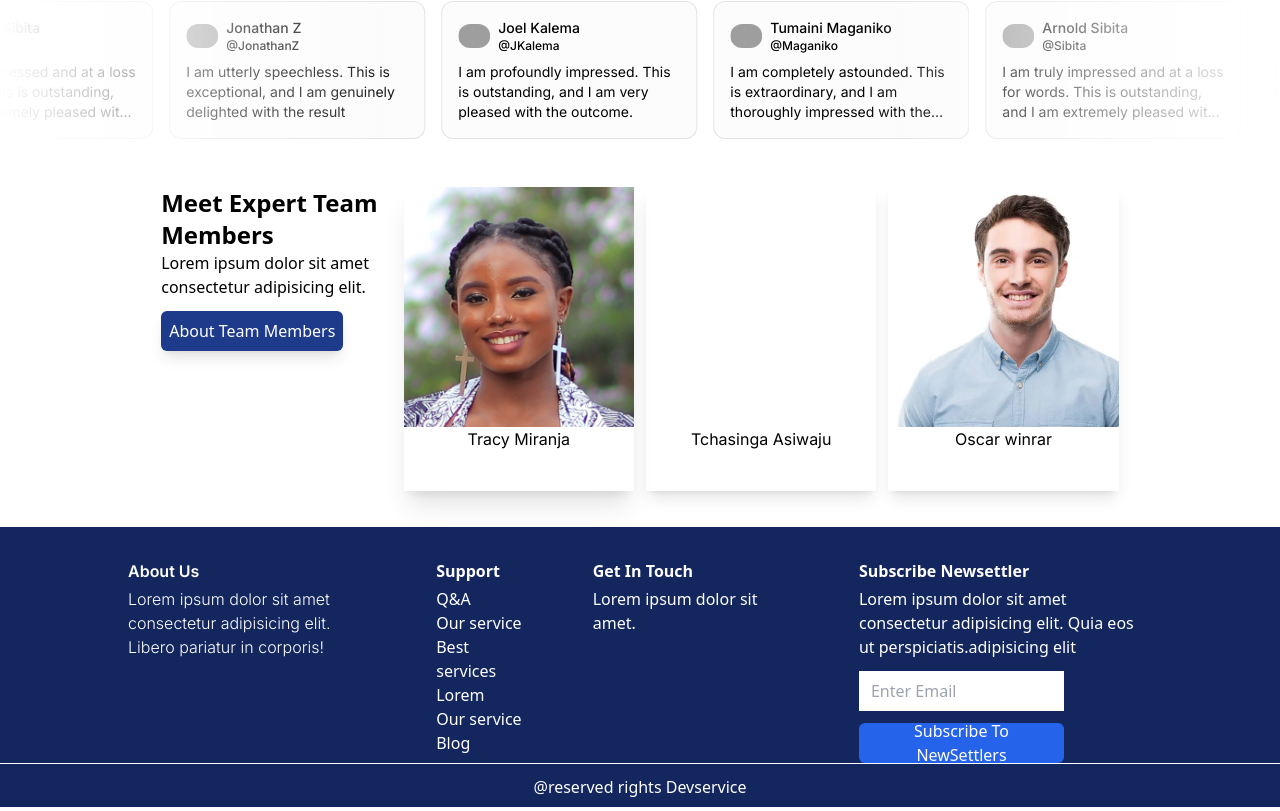
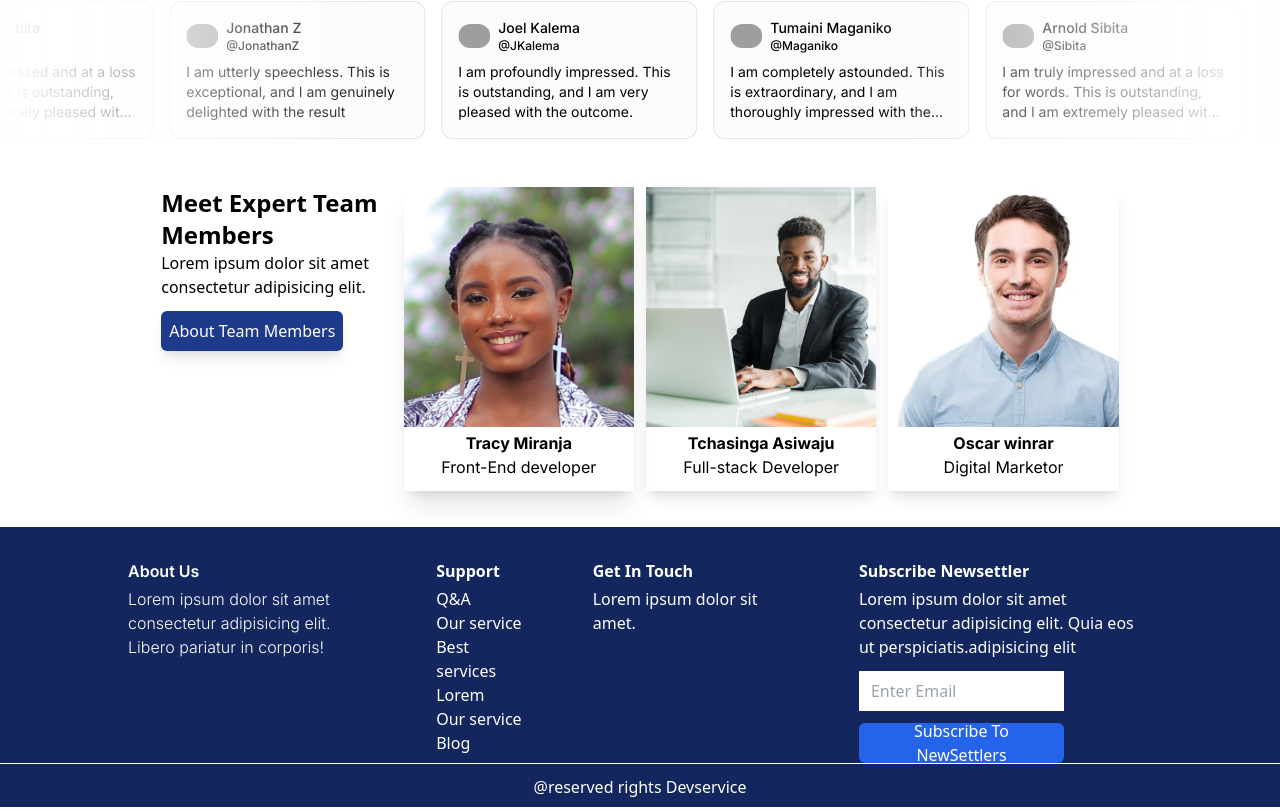
Before and after one commit to tchasinga/devservice, a Next.js app: page / in a window 1280 px wide. Shown: the part 2562-3373 px from the top of the page. Built offline with nearby package versions, Linux system fonts and the light colour scheme; grey boxes are pictures that could not be loaded.

Commit message:
Add ranking of members

```diff
--- a/src/app/Components/Team.jsx
+++ b/src/app/Components/Team.jsx
@@ -16,20 +16,23 @@ function Team() {
       </div>
       <div className="w-[18%] h-[38vh] shadow-xl align-text-bottom">
         <div className=" Member1 w-full h-[30vh]"></div>
-        <div className=" mb-0 flex justify-center text-center items-center ">
-          <h4>Tracy Miranja</h4>
+        <div className=" mb-0 flex justify-center text-center items-center flex-col mt-1">
+          <h4 className="font-bold">Tracy Miranja</h4>
+          <p>Front-End developer</p>
         </div>
       </div>
       <div className="w-[18%] h-[38vh] shadow-lg">
-        <div className=" Member2w-full h-[30vh]"></div>
-        <div className="flex justify-center">
-          <h4>Tchasinga Asiwaju</h4>
+        <div className=" Member2 w-full h-[30vh]"></div>
+        <div className="flex justify-center flex-col items-center mt-1 ">
+          <h4 className="font-bold">Tchasinga Asiwaju</h4>
+          <p>Full-stack Developer</p>
         </div>
       </div>
       <div className="w-[18%] h-[38vh] shadow-lg">
         <div className=" Member3 w-full h-[30vh]"></div>
-        <div className="flex justify-center">
-          <h4>Oscar winrar</h4>
+        <div className="flex justify-center flex-col items-center mt-1">
+          <h4 className="font-bold">Oscar winrar</h4>
+          <p>Digital Marketor</p>
         </div>
       </div>
     </div>
```
